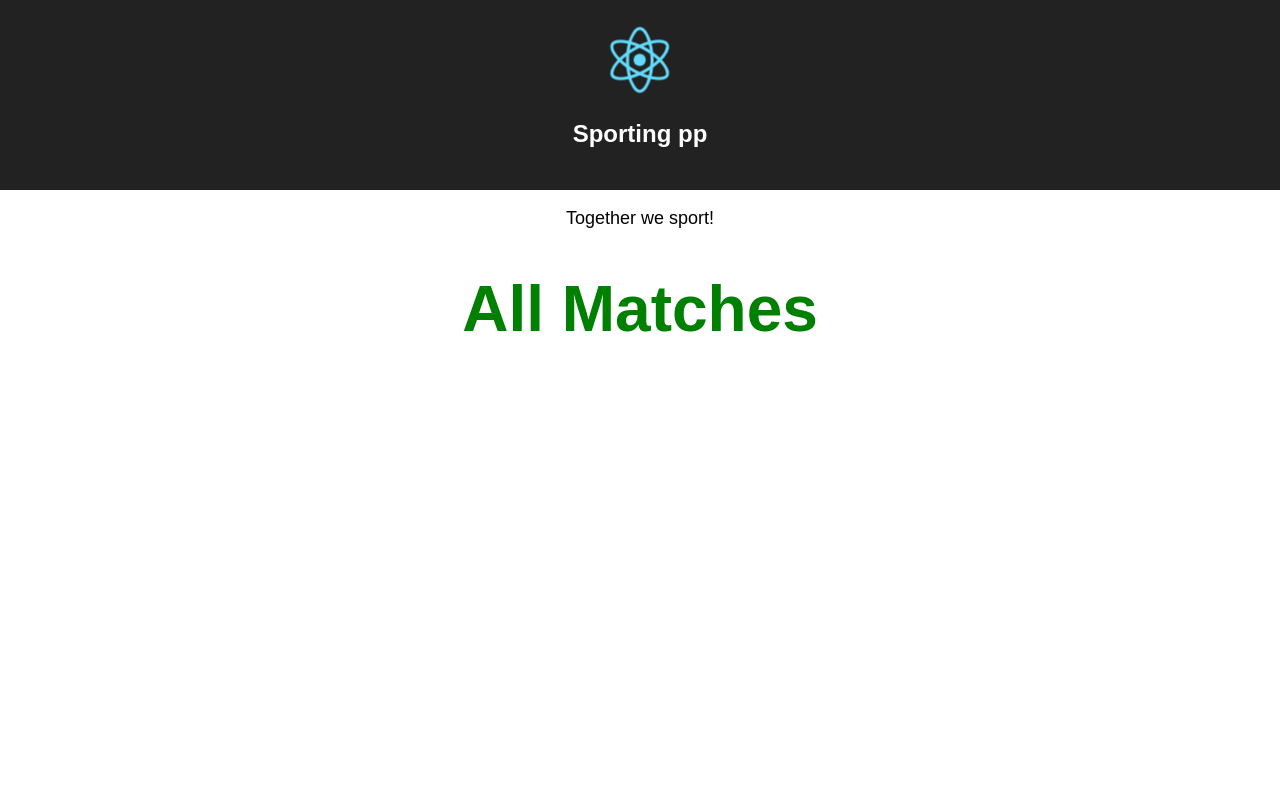
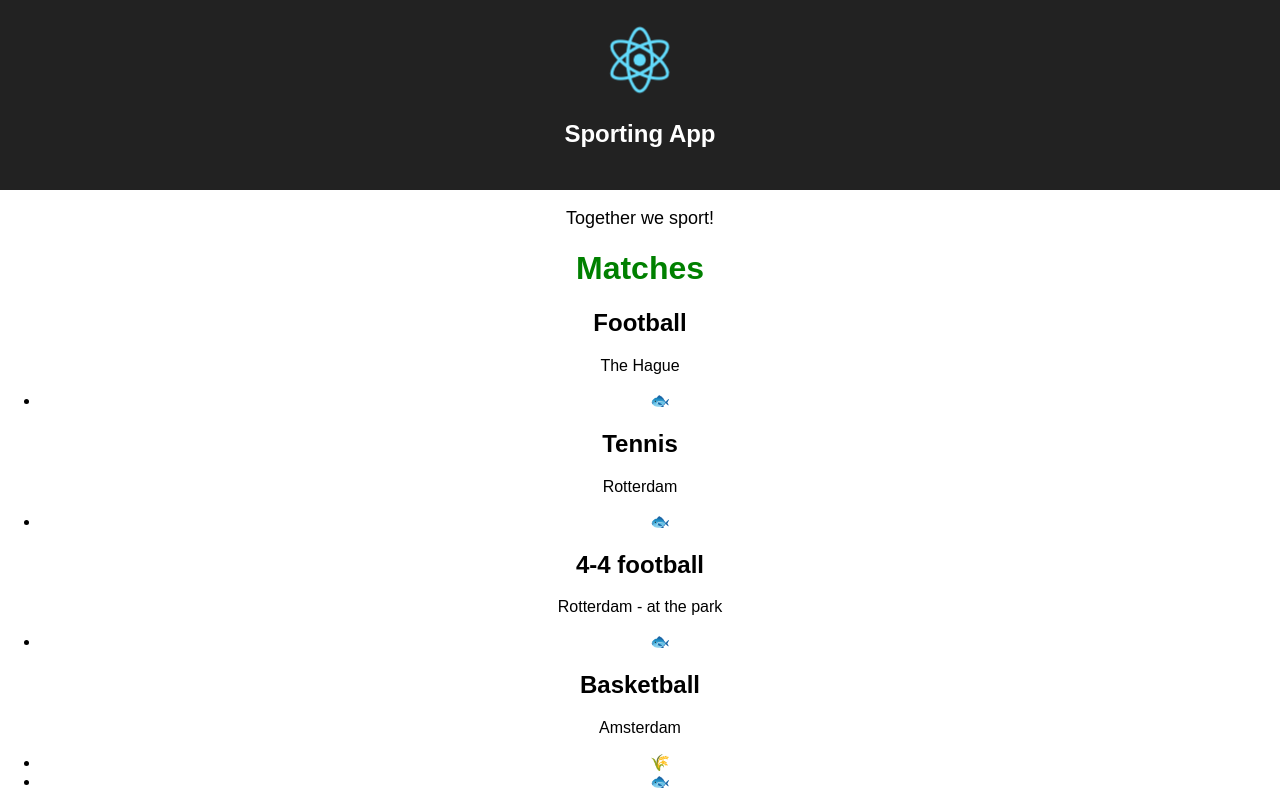
Before and after one commit to folkert89/Sport-frontend, a React (Create React App) app: page / in a window 1280 px wide. Built offline with nearby package versions, Linux system fonts and the light colour scheme.

Commit message:
adding dummie content to fill the matchcontainer and its items

```diff
--- a/src/App.js
+++ b/src/App.js
@@ -1,7 +1,36 @@
 import React, { Component } from 'react';
 import logo from './logo.svg';
 import './App.css';
-import Title from './components/Title.js'
+import MatchesContainer from './matches/MatchesContainer'
+
+
+const matches = [
+  {
+    title: 'Football',
+    location: 'The Hague',
+    open: false,
+    players: 4
+  },
+  {
+    title: 'Tennis',
+    location: 'Rotterdam',
+    open: false,
+    players: 7
+  },
+  {
+    title: '4-4 football',
+    location: 'Rotterdam - at the park',
+    open: false,
+    players: 8
+  },
+  {
+    title: 'Basketball',
+    location: 'Amsterdam',
+    open: true,
+    players: 3
+  },
+]
+
 
 class App extends Component {
   render() {
@@ -9,12 +38,12 @@ class App extends Component {
       <div className="App">
         <header className="App-header">
           <img src={logo} className="App-logo" alt="logo" />
-          <h1 className="App-title">Sporting pp</h1>
+          <h1 className="App-title">Sporting App</h1>
         </header>
         <p className="App-intro">
           Together we sport!
         </p>
-        <Title content="All Matches"/>
+        <MatchesContainer matches={matches} />
       </div>
     );
   }
--- a/src/components/Title.css
+++ b/src/components/Title.css
@@ -1,5 +1,5 @@
 h1.Title {
-  font-size: 4rem;
+  font-size: 2rem;
   text-align: center;
   color: green;
 }
--- /dev/null
+++ b/src/matches/MatchItem.js
@@ -0,0 +1,22 @@
+import React, { PureComponent } from 'react'
+
+class MatchItem extends PureComponent {
+  render() {
+    const { title, open, location, players } = this.props
+
+    return(
+      <article className="recipe">
+        <h1>{ title }</h1>
+        <div>
+          <p>{ location }</p>
+          <ul>
+            { open && <li><span role="img" aria-label="vegan">🌾</span></li> }
+            { players && <li><span role="img" aria-label="pescatarian">🐟</span></li> }
+          </ul>
+        </div>
+      </article>
+    )
+  }
+}
+
+export default MatchItem
--- /dev/null
+++ b/src/matches/MatchesContainer.js
@@ -0,0 +1,25 @@
+import React, { PureComponent } from 'react'
+import Title from '../components/Title'
+import MatchItem from './MatchItem'
+
+class MatchesContainer extends PureComponent {
+  renderMatch(match, index) {
+    return <MatchItem key={index} { ...match } />
+  }
+
+  render() {
+    return(
+      <div className="matches wrapper">
+        <header>
+          <Title content="Matches" />
+        </header>
+
+        <main>
+          { this.props.matches.map(this.renderMatch) }
+        </main>
+      </div>
+    )
+  }
+}
+
+export default MatchesContainer
```
Also changed, not shown: 2 other files (tests, documents, lock files or other folders).
